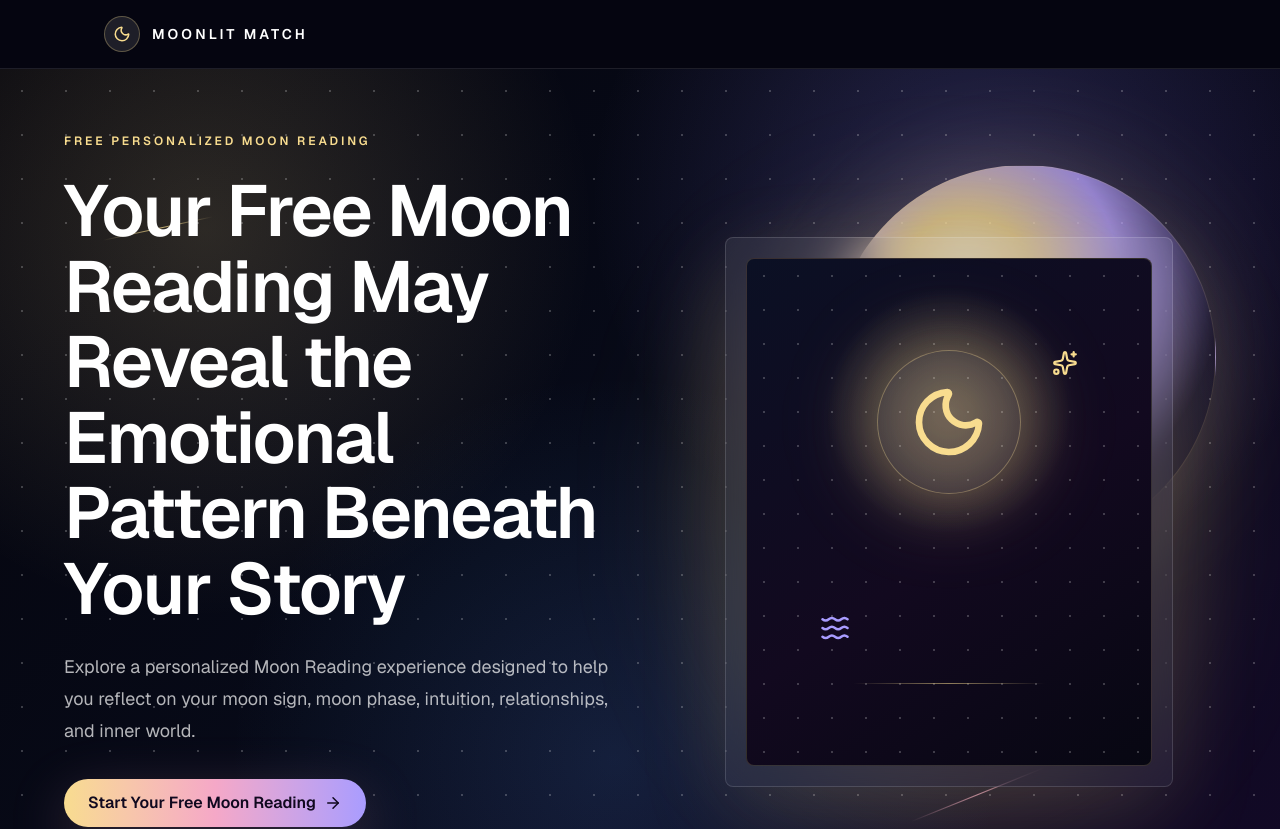
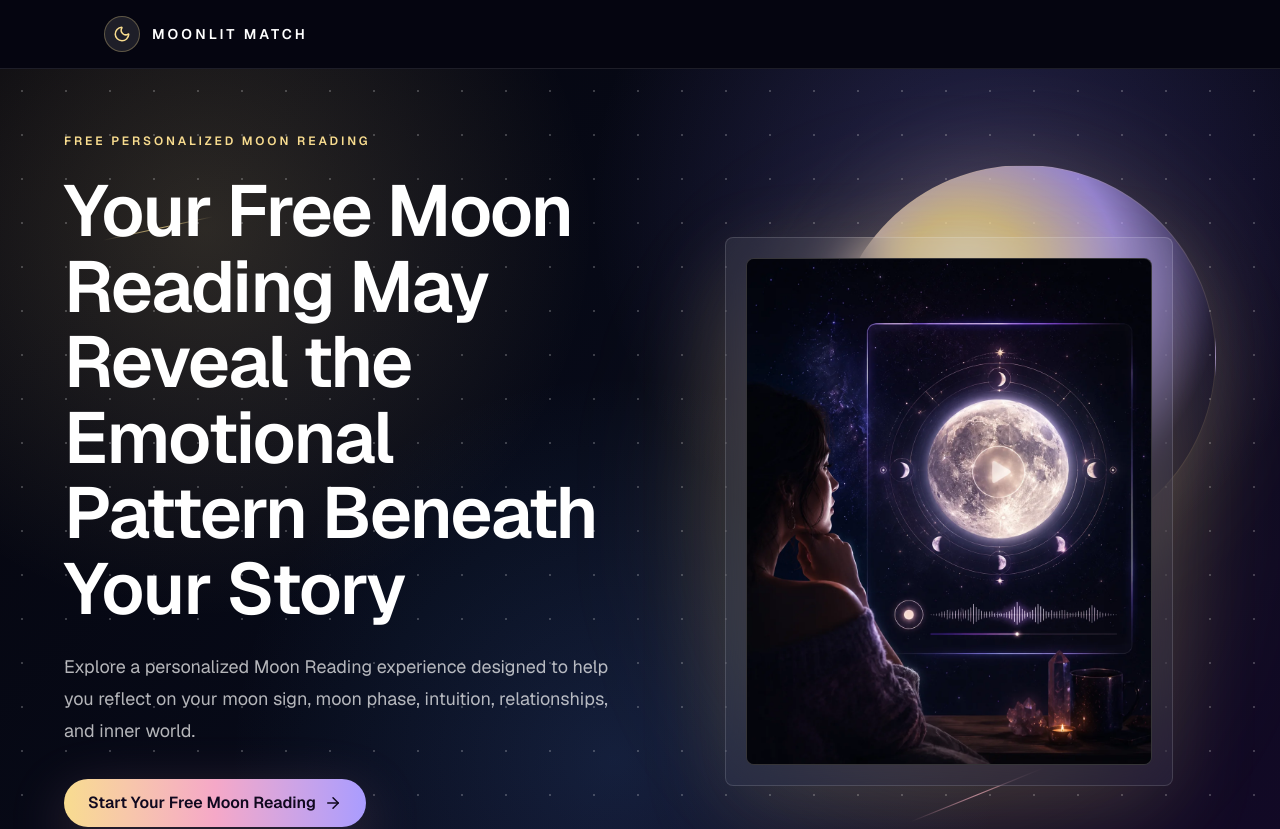
Before and after one commit to Moonlitmatch/moonlit-match, a Next.js app: page /moon-reading in a window 1280 px wide. Shown: the top 829 px of the page. Built offline with nearby package versions, Linux system fonts and the light colour scheme.

Commit message:
Update Moon Reading hero image

```diff
--- a/app/moon-reading/page.js
+++ b/app/moon-reading/page.js
@@ -1,3 +1,4 @@
+import Image from "next/image";
 import {
   CheckCircle2,
   Clock3,
@@ -139,30 +140,16 @@ export default function MoonReadingPage() {
               >
                 <div className="absolute -inset-5 rounded-full bg-[#f8dc8f]/14 blur-3xl transition duration-300 group-hover:bg-[#f8dc8f]/18" />
                 <div className="relative rounded-lg border border-white/14 bg-white/[0.08] p-5 shadow-[0_28px_90px_rgba(248,220,143,0.14)] backdrop-blur-xl transition duration-300 group-hover:scale-[1.01]">
-                  <div className="relative aspect-[4/5] overflow-hidden rounded-lg border border-[#f8dc8f]/18 bg-[radial-gradient(circle_at_50%_30%,rgba(248,220,143,0.26),transparent_30%),linear-gradient(145deg,#0b1024_0%,#12091f_55%,#070712_100%)]">
-                    <div
-                      className="absolute inset-0 opacity-30"
-                      style={{
-                        backgroundImage:
-                          "radial-gradient(circle, rgba(255,255,255,0.7) 1px, transparent 1.4px)",
-                        backgroundSize: "34px 34px",
-                      }}
+                  <div className="overflow-hidden rounded-lg border border-[#f8dc8f]/18 bg-[#0b1024]">
+                    <Image
+                      src="/images/moon-reading-hero.webp"
+                      alt="A glowing moon reading audio presentation with moon phases, a play button, and a reflective viewer"
+                      width={1120}
+                      height={1400}
+                      priority
+                      sizes="(min-width: 1024px) 40vw, 92vw"
+                      className="aspect-[4/5] h-auto w-full object-cover object-[52%_50%]"
                     />
-                    <div className="absolute left-1/2 top-[15%] h-44 w-44 -translate-x-1/2 rounded-full bg-[#f8dc8f]/20 blur-2xl" />
-                    <div className="absolute left-1/2 top-[18%] flex h-36 w-36 -translate-x-1/2 items-center justify-center rounded-full border border-[#f8dc8f]/34 bg-white/[0.06] text-[#f8dc8f] shadow-[0_0_70px_rgba(248,220,143,0.22)]">
-                      <Moon size={80} aria-hidden="true" />
-                    </div>
-                    <Sparkles
-                      className="absolute right-[18%] top-[18%] text-[#f8dc8f]"
-                      size={26}
-                      aria-hidden="true"
-                    />
-                    <Waves
-                      className="absolute bottom-[24%] left-[18%] text-[#a99cff]"
-                      size={30}
-                      aria-hidden="true"
-                    />
-                    <div className="absolute bottom-[16%] left-1/2 h-px w-48 -translate-x-1/2 bg-gradient-to-r from-transparent via-[#f8dc8f]/55 to-transparent" />
                   </div>
                 </div>
               </a>
```
Also changed, not shown: public/images/moon-reading-hero.webp (added).
